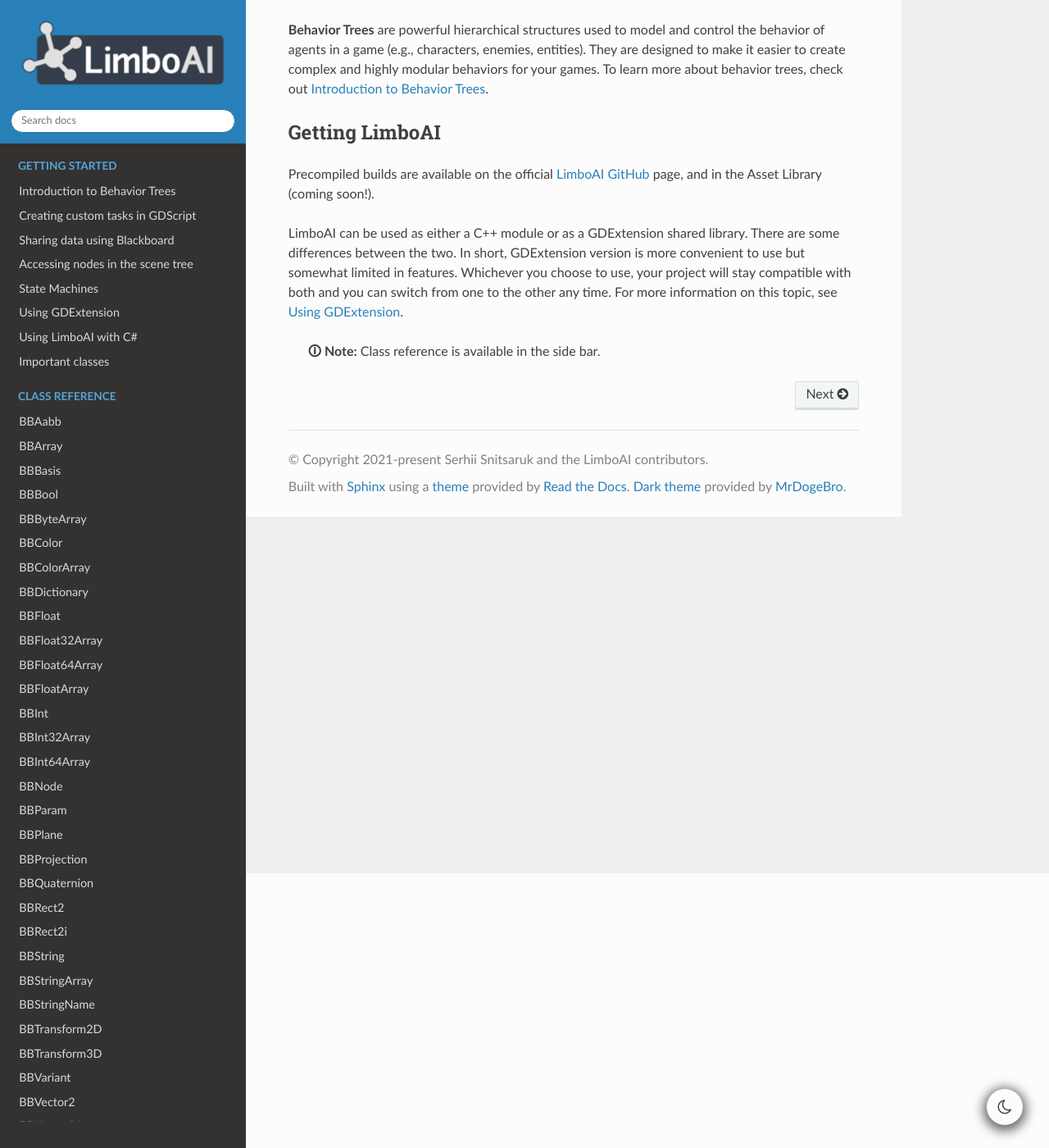
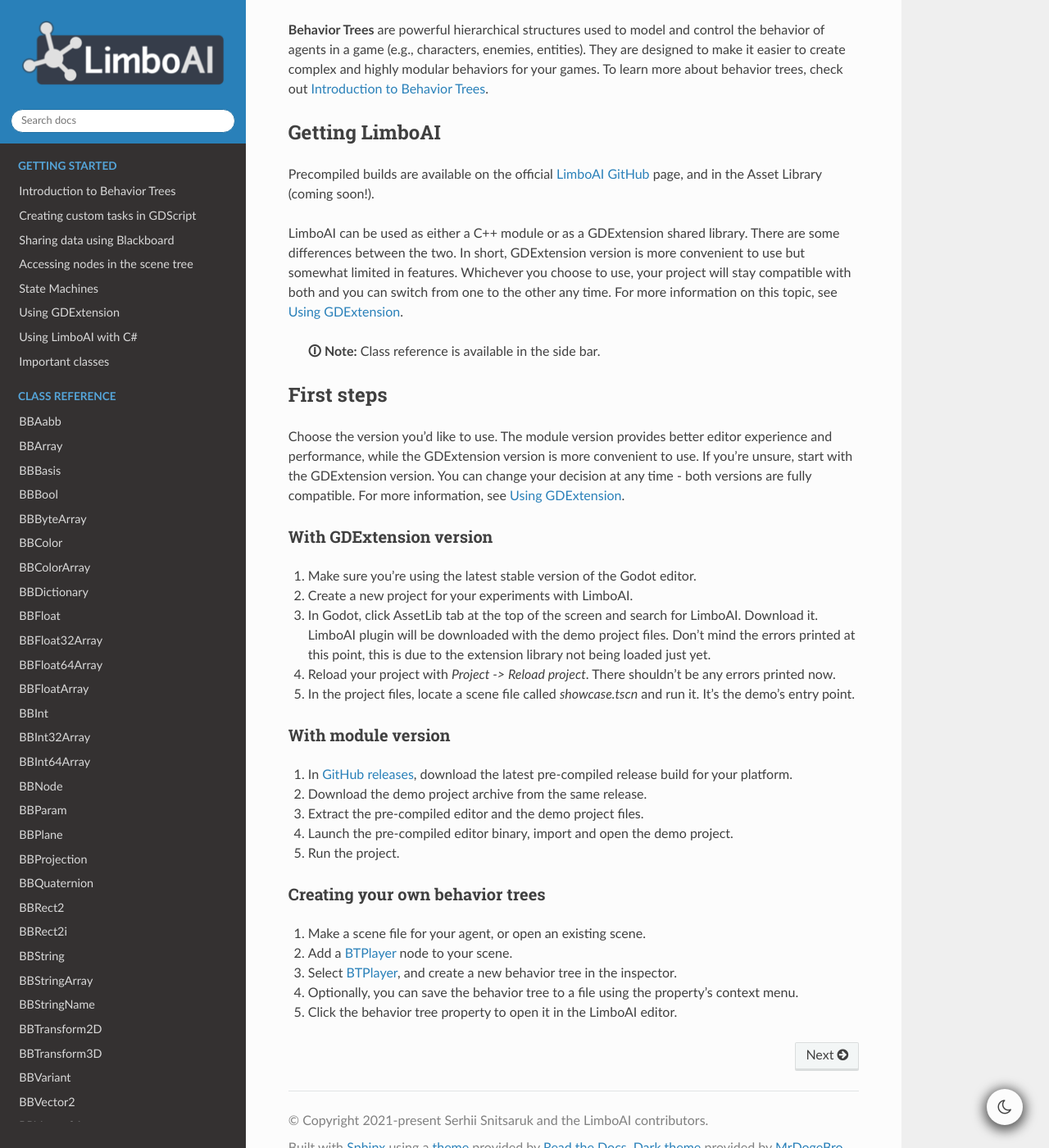
Before and after one commit to limbonaut/limboai, a Sphinx documentation site: the page built from doc/source/index.rst, in a window 1280 px wide and 1400 px high, scrolled down 335 px. Shown: the whole window at 82% size. Built offline with Sphinx 7.4.7 and the Read the Docs theme 2.0.0, drawn with Linux system fonts in a browser that asks for light colours; pages that are not in the unit, such as notebooks, are missing from menus.

Commit message:
Doc: Add first steps

```diff
--- a/doc/source/index.rst
+++ b/doc/source/index.rst
@@ -34,6 +34,44 @@
 
    **🛈 Note:** Class reference is available in the side bar.
 
+
+First steps
+-----------
+
+Choose the version you'd like to use. The module version provides better editor
+experience and performance, while the GDExtension version is more convenient to use.
+If you're unsure, start with the GDExtension version.
+You can change your decision at any time - both versions are fully compatible.
+For more information, see :ref:`gdextension`.
+
+With GDExtension version
+~~~~~~~~~~~~~~~~~~~~~~~~
+
+1. Make sure you're using the latest stable version of the Godot editor.
+2. Create a new project for your experiments with LimboAI.
+3. In Godot, click AssetLib tab at the top of the screen and search for LimboAI. Download it. LimboAI plugin will be downloaded with the demo project files. Don't mind the errors printed at this point, this is due to the extension library not being loaded just yet.
+4. Reload your project with `Project -> Reload project`. There shouldn't be any errors printed now.
+5. In the project files, locate a scene file called `showcase.tscn` and run it. It's the demo's entry point.
+
+With module version
+~~~~~~~~~~~~~~~~~~~
+
+1. In `GitHub releases <https://github.com/limbonaut/limboai/releases/>`_, download the latest pre-compiled release build for your platform.
+2. Download the demo project archive from the same release.
+3. Extract the pre-compiled editor and the demo project files.
+4. Launch the pre-compiled editor binary, import and open the demo project.
+5. Run the project.
+
+Creating your own behavior trees
+~~~~~~~~~~~~~~~~~~~~~~~~~~~~~~~~
+
+1. Make a scene file for your agent, or open an existing scene.
+2. Add a :ref:`BTPlayer<class_BTPlayer>` node to your scene.
+3. Select :ref:`BTPlayer<class_BTPlayer>`, and create a new behavior tree in the inspector.
+4. Optionally, you can save the behavior tree to a file using the property's context menu.
+5. Click the behavior tree property to open it in the LimboAI editor.
+
+
 .. toctree::
    :hidden:
    :maxdepth: 1
```
Also changed, not shown: README.md (+5 -0 lines).
